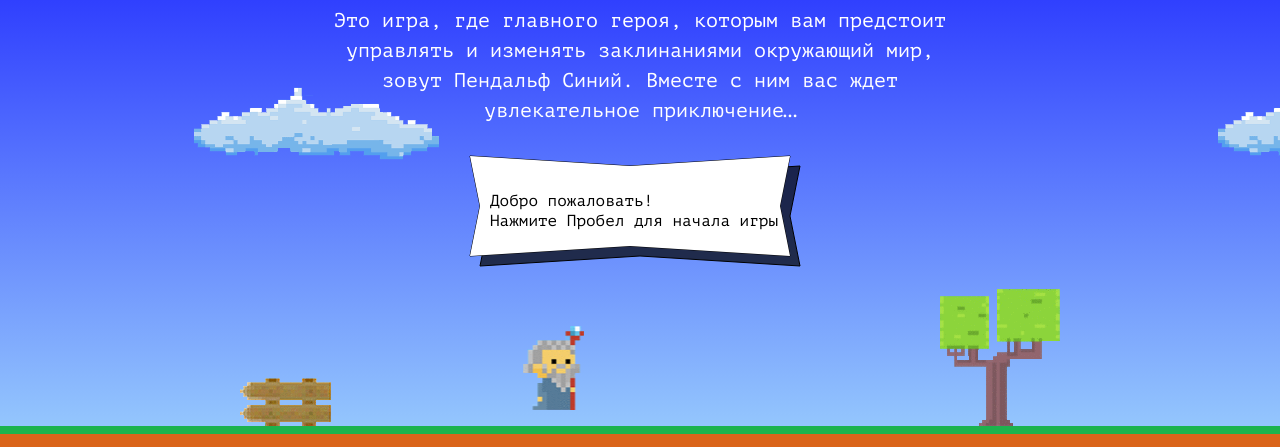
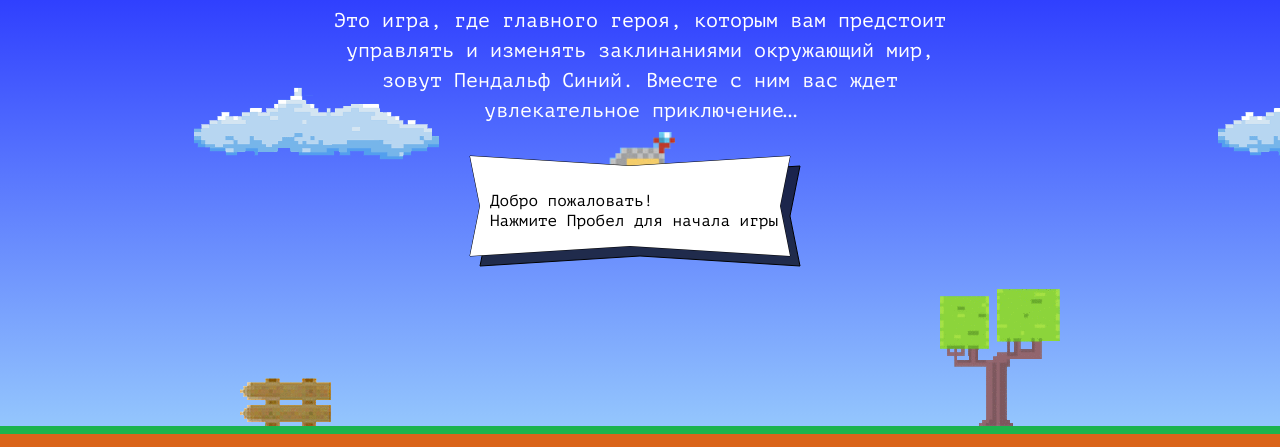
Before and after one commit to SergWulf/668021-code-and-magick-21, a website: page index.html in a window 1280 px wide. Shown: the part 203-650 px from the top of the page. Drawn offline with Linux system fonts and the light colour scheme.

Commit message:
Изменил параметры волшебника

```diff
--- a/index.html
+++ b/index.html
@@ -180,6 +180,25 @@
   </div>
 </template>
 
+<script>
+  var fireballSize = 22;
+  var getFireballSpeed = function (left) {
+    return left ? 2 : 5;
+  }
+  wizardSpeed = 3;
+  wizardWidth = 70;
+  getWizardHeight = function () {
+    return 1.337 * wizardWidth;
+  };
+
+  var getWizardX = function(width) {
+    return Math.round((width  - wizardWidth) / 2);
+  }
+  var getWizardY = function (height) {
+    return Math.round(height / 3 - getWizardHeight());
+  }
+</script>
+
 <script src="js/game.js"></script>
 
 </body>
```
Also changed, not shown: Readme.md.
